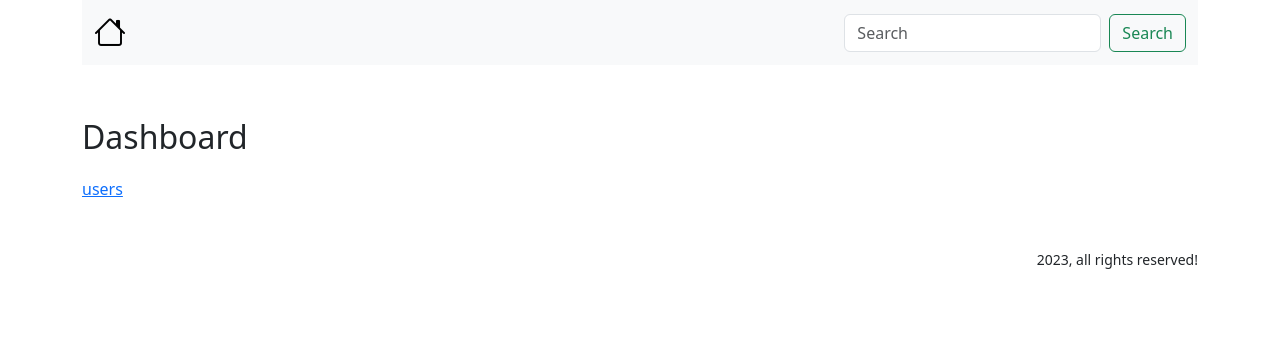
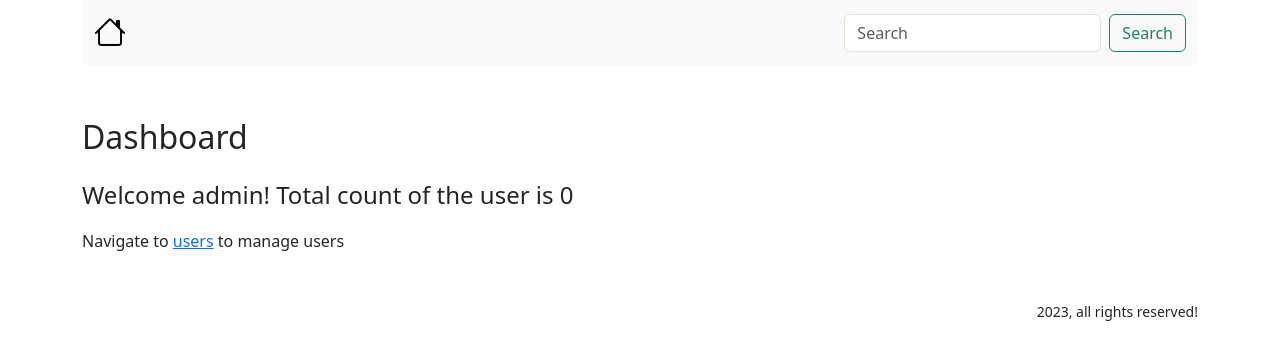
Before and after one commit to samit-maersk/users-spa, a React (Create React App) app: page / in a window 1280 px wide. Shown: the top 360 px of the page. Built offline with nearby package versions, Linux system fonts and the light colour scheme; no server answers.

Commit message:
Improvment

```diff
--- a/src/axios.js
+++ b/src/axios.js
@@ -1,7 +1,7 @@
 import axios from 'axios';
 
 const instance = axios.create({
-    baseURL: 'http://localhost:3000'
+    baseURL: 'http://13.48.130.61:3000'
 });
 
 
--- a/src/pages/Dashboard.js
+++ b/src/pages/Dashboard.js
@@ -1,11 +1,16 @@
 import React from 'react'
+import { useDispatch, useSelector } from 'react-redux';
 import { Link } from 'react-router-dom'
 
 const Dashboard = () => {
+  const dispatch = useDispatch();
+  const {data} = useSelector((state) => state.users);
+
   return (
     <div>
          <p className="fs-2">Dashboard</p>
-         <Link to="/users">users</Link>
+         <p className="fs-4">Welcome admin! Total count of the user is {data.length}</p>
+         Navigate to <Link to="/users">users</Link> to manage users
     </div>
   )
 }
--- a/src/pages/Users.js
+++ b/src/pages/Users.js
@@ -39,12 +39,12 @@ const Users = () => {
         <div className="d-flex justify-content-center">
           <button className="btn btn-default btn-outline-primary" data-bs-toggle="modal" data-bs-target="#staticBackdrop">
             <i className="bi bi-person-plus-fill h3"></i>
-            {true ? '' : <p className="fw-lighter">Add User</p>}
+            {data.length === 0 ? <p className="fw-lighter">Add User</p> : ''}
           </button>
         </div>
 
         <Modal/>
-        <Table data={data} editUser={editUser} deleteUser={removeUser}/>
+        {data.length > 0 ? <Table data={data} editUser={editUser} deleteUser={removeUser}/> : <Error errorType={"404"} message={"No Data found, Please create some"}/>}
       </div>
   )
 }
```
